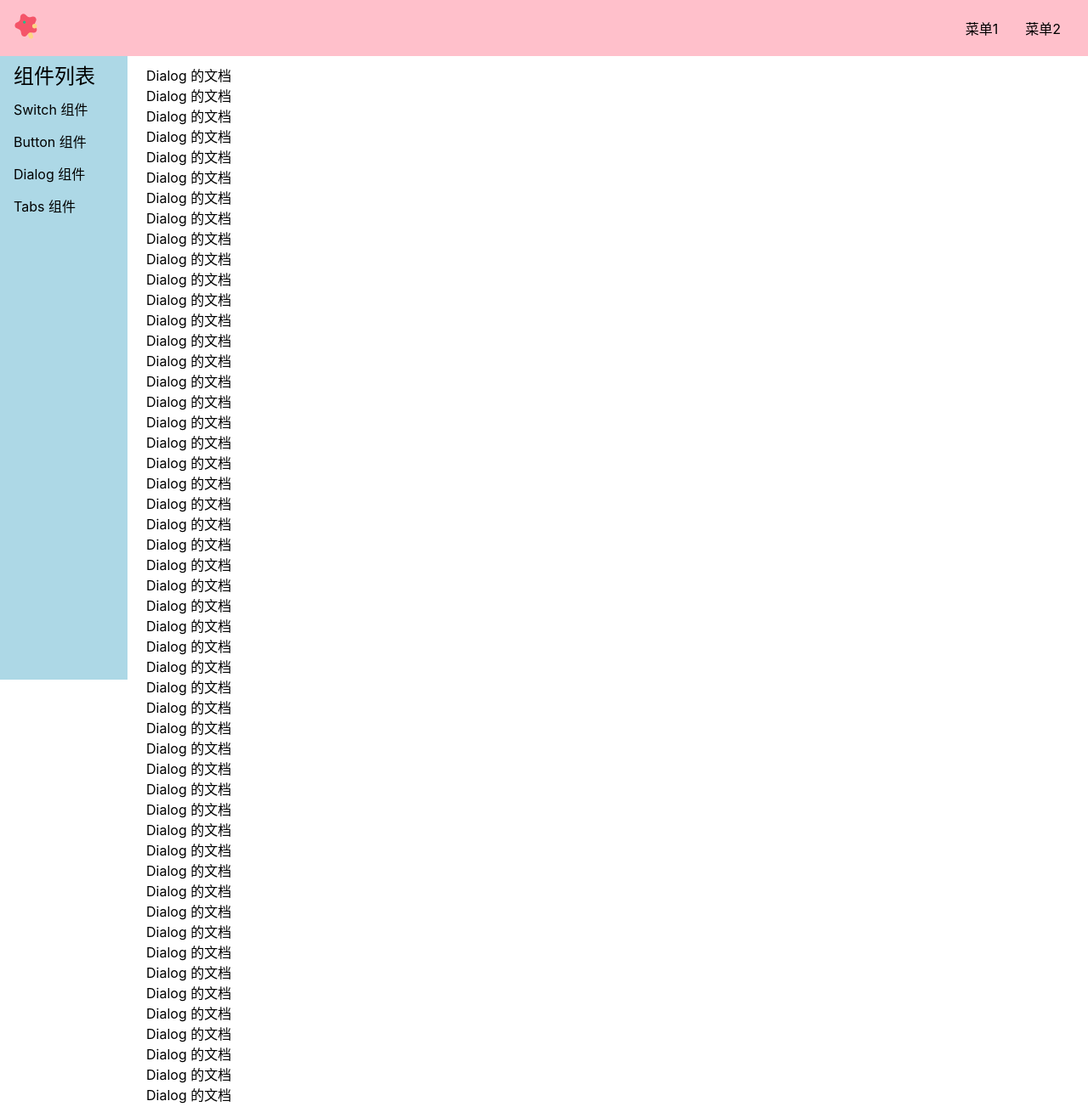
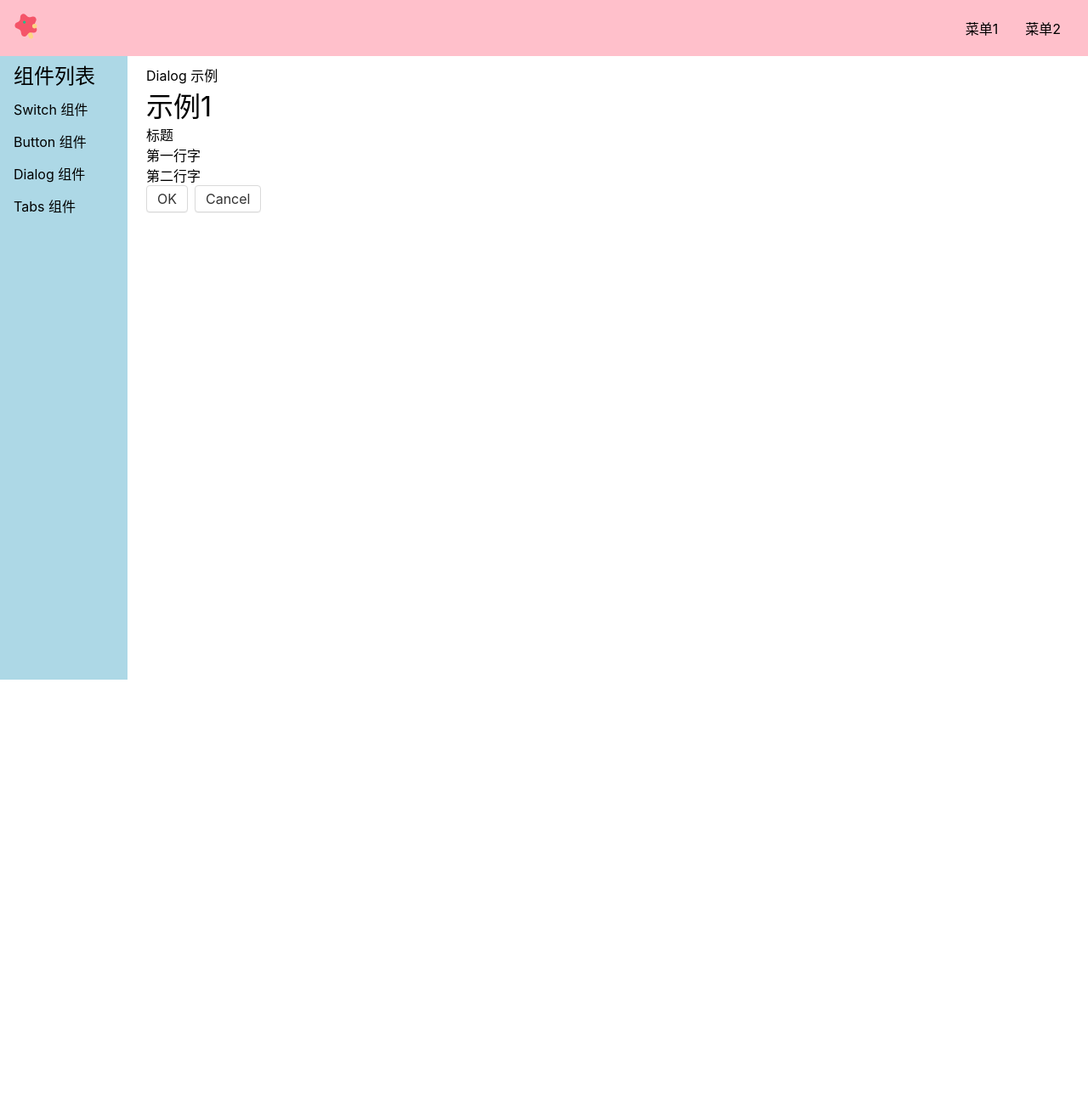
Before and after one commit to EvelynWXY/jelly-ui, a Vue app: page /#/doc/dialog in a window 1280 px wide. Shown: the whole page at 85% size. After the commit the page ends 800 px from the top, so only its background shows below. Built offline with nearby package versions, Linux system fonts and the light colour scheme.

Commit message:
创建 Dialog 组件

```diff
--- a/src/components/DialogDemo.vue
+++ b/src/components/DialogDemo.vue
@@ -1,56 +1,13 @@
 <template>
     <div>
-
-        <p> Dialog 的文档</p>
-        <p>Dialog 的文档</p>
-        <p>Dialog 的文档</p>
-        <p>Dialog 的文档</p>
-        <p>Dialog 的文档</p>
-        <p>Dialog 的文档</p>
-        <p>Dialog 的文档</p>
-        <p>Dialog 的文档</p>
-        <p>Dialog 的文档</p>
-        <p>Dialog 的文档</p>
-        <p>Dialog 的文档</p>
-        <p>Dialog 的文档</p>
-        <p>Dialog 的文档</p>
-        <p>Dialog 的文档</p>
-        <p>Dialog 的文档</p>
-        <p>Dialog 的文档</p>
-        <p>Dialog 的文档</p>
-        <p>Dialog 的文档</p>
-        <p>Dialog 的文档</p>
-        <p>Dialog 的文档</p>
-        <p>Dialog 的文档</p>
-        <p>Dialog 的文档</p>
-        <p>Dialog 的文档</p>
-        <p>Dialog 的文档</p>
-        <p>Dialog 的文档</p>
-        <p>Dialog 的文档</p>
-        <p>Dialog 的文档</p>
-        <p>Dialog 的文档</p>
-        <p>Dialog 的文档</p>
-        <p>Dialog 的文档</p>
-        <p>Dialog 的文档</p>
-        <p>Dialog 的文档</p>
-        <p>Dialog 的文档</p>
-        <p>Dialog 的文档</p>
-        <p>Dialog 的文档</p>
-        <p>Dialog 的文档</p>
-        <p>Dialog 的文档</p>
-        <p>Dialog 的文档</p>
-        <p>Dialog 的文档</p>
-        <p>Dialog 的文档</p>
-        <p>Dialog 的文档</p>
-        <p>Dialog 的文档</p>
-        <p>Dialog 的文档</p>
-        <p>Dialog 的文档</p>
-        <p>Dialog 的文档</p>
-        <p>Dialog 的文档</p>
-        <p>Dialog 的文档</p>
-        <p>Dialog 的文档</p>
-        <p>Dialog 的文档</p>
-        <p>Dialog 的文档</p>
-        <p>Dialog 的文档</p>
+        <div>Dialog 示例</div>
+        <h1>示例1</h1>
+        <Dialog></Dialog>
     </div>
 </template>
+<script lang="ts">
+import Dialog from '../libs/Dialog.vue'
+export default {
+    components: { Dialog }
+}
+</script>
--- /dev/null
+++ b/src/libs/Dialog.vue
@@ -0,0 +1,20 @@
+<template>
+    <div class="dialog-overlay"></div>
+    <div class="dialog-wrapper">
+        <header>标题</header>
+        <main>
+            <p>第一行字</p>
+            <p>第二行字</p>
+        </main>
+        <footer>
+            <Button>OK</Button>
+            <Button>Cancel</Button>
+        </footer>
+    </div>
+</template>
+<script lang="ts">
+import Button from './Button.vue';
+export default {
+    components: { Button }
+}
+</script>
```
